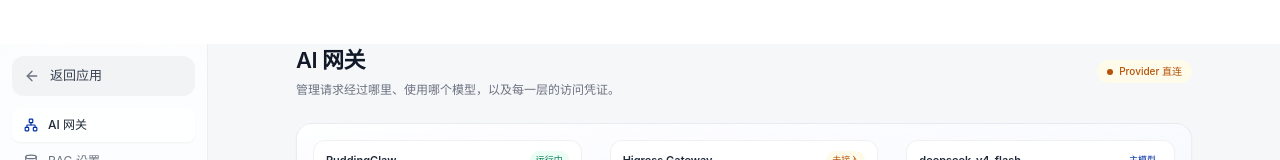
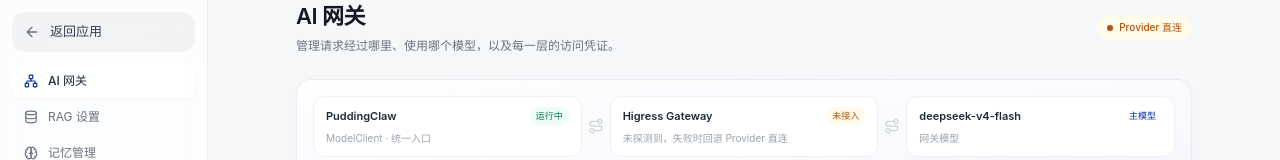
Before and after one commit to ZzjNoMercy/PuddingClaw, a Next.js app in the folder frontend/: page /settings in a window 1280 px wide. Shown: the top 160 px of the page. Built offline with nearby package versions, Linux system fonts and the light colour scheme; no server answers.

Commit message:
fix(settings): remove top navbar on settings page

```diff
--- a/frontend/src/app/settings/page.tsx
+++ b/frontend/src/app/settings/page.tsx
@@ -1,7 +1,6 @@
 "use client";
 
 import { useState, useEffect, useCallback } from "react";
-import Navbar from "@/components/layout/Navbar";
 import {
   Bot,
   Database,
@@ -276,7 +275,6 @@
   if (loading) {
     return (
       <div className="h-screen flex flex-col app-bg">
-        <Navbar />
         <div className="flex-1 flex items-center justify-center">
           <Loader2 className="w-6 h-6 animate-spin text-gray-400" />
         </div>
@@ -286,7 +284,6 @@
 
   return (
     <div className="h-screen flex flex-col app-bg">
-      <Navbar />
       <div className="flex-1 flex overflow-hidden">
         {/* Left: Category Navigation */}
         <div className="w-52 glass-panel border-r border-black/[0.06] shrink-0 p-3">
```
